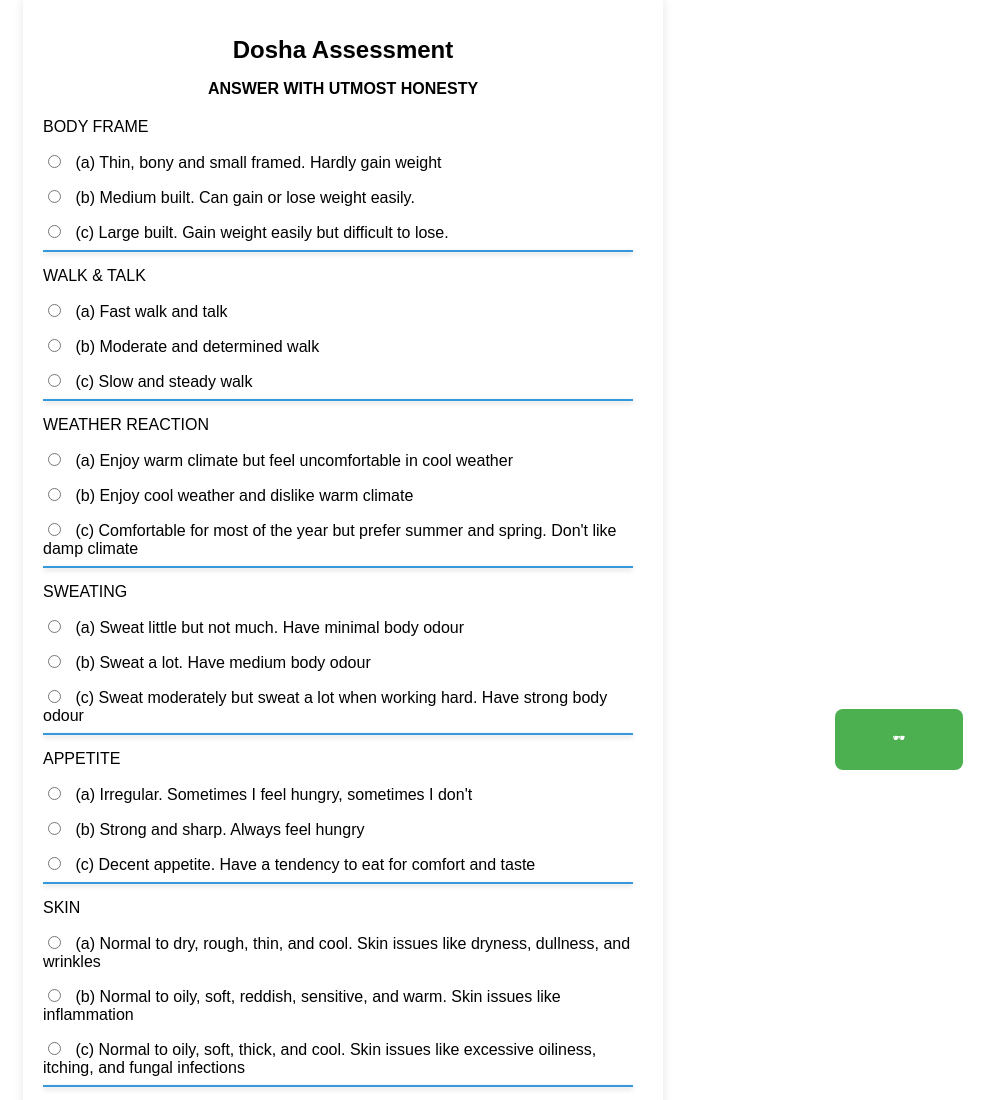
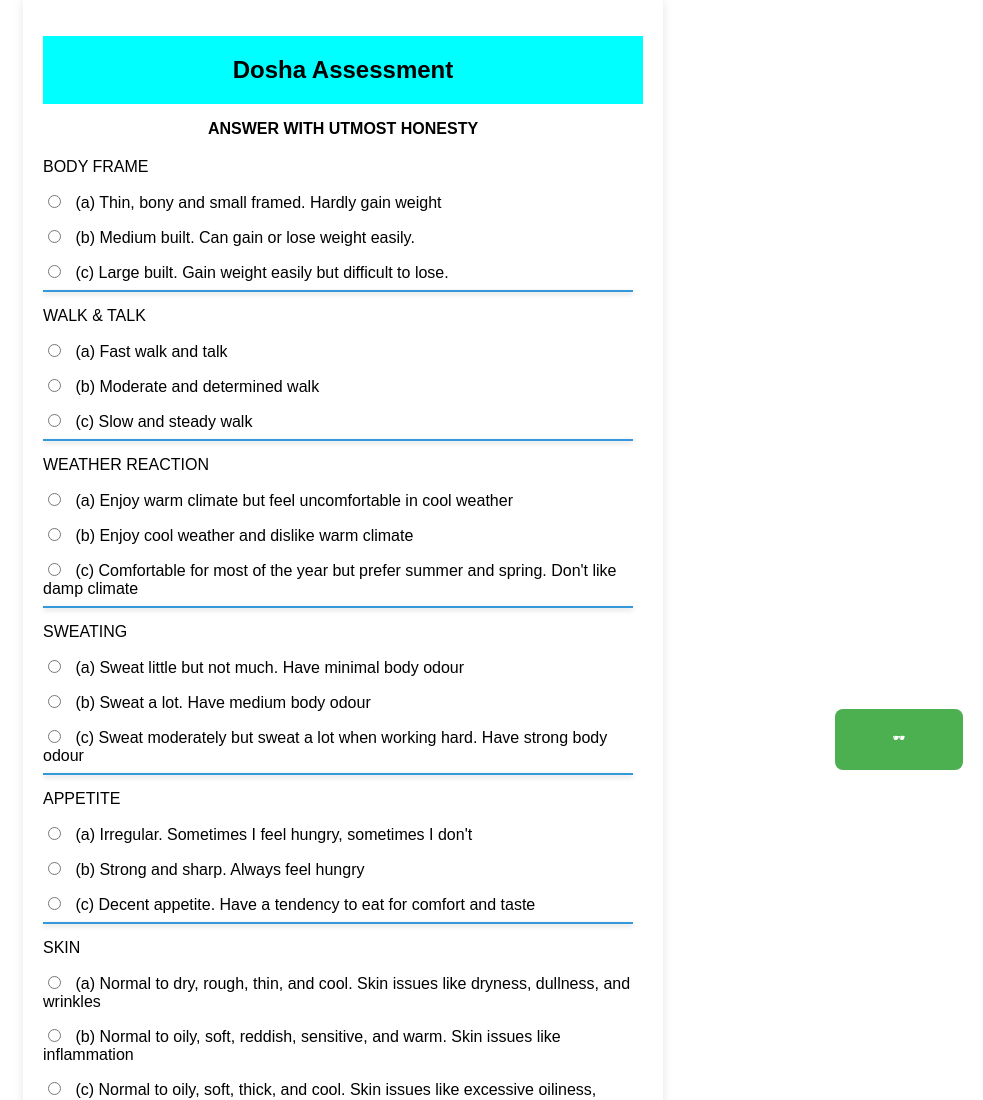
Before and after one commit to shubham-kurwade/Dosha-Assessment, a plain HTML site: page index.html in a window 1280 px wide. Shown: the top 1100 px of the page, without its empty margins (297-1280 px from the left). Drawn offline with Linux system fonts and the light colour scheme.

Commit message:
Update style.css

```diff
--- a/style.css
+++ b/style.css
@@ -29,6 +29,10 @@ body {
   font-weight: bold;
   margin-bottom: 10px;
   text-align: center;
+  background-color: cyan;
+  padding: 20px 0; /* 20px padding above and below the text, 0 padding left and right */
+  display: block; /* Ensures the element takes full width */
+  box-sizing: border-box; /* Includes padding and border in the element's total width and height */
 }
 
 .form-description {
```
